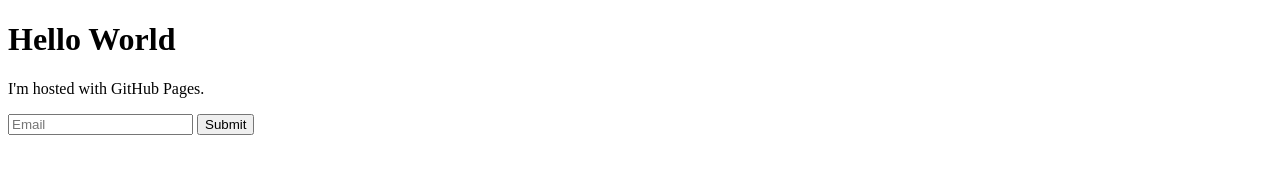
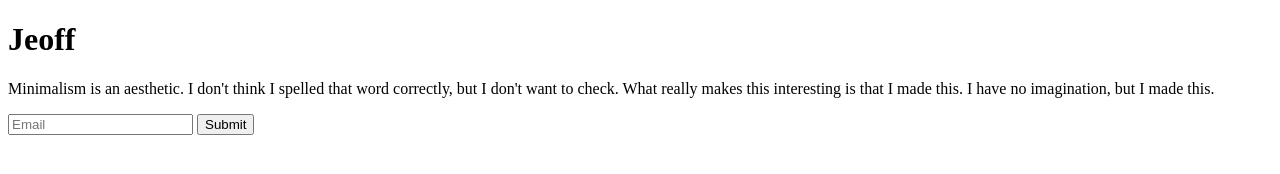
Before and after one commit to heyitsjeoff/heyitsjeoff.github.io, a plain HTML site: page index.html in a window 1280 px wide. Drawn offline with Linux system fonts and the light colour scheme.

Commit message:
Yeah
idk

```diff
--- a/index.html
+++ b/index.html
@@ -1,8 +1,15 @@
 <!DOCTYPE html>
 <html>
 <body>
-<h1>Hello World</h1>
-<p>I'm hosted with GitHub Pages.</p>
+
+<style>
+
+
+</style>
+<!-- I'm a comment. You won't actually see me on the web page.
+     You should write your header in the line below me! -->
+<h1>Jeoff</h1>
+<p>Minimalism is an aesthetic. I don't think I spelled that word correctly, but I don't want to check. What really makes this interesting is that I made this. I have no imagination, but I made this.</p>
 <input type="email" placeholder="Email">
 <input type="submit">
 </body>
```
